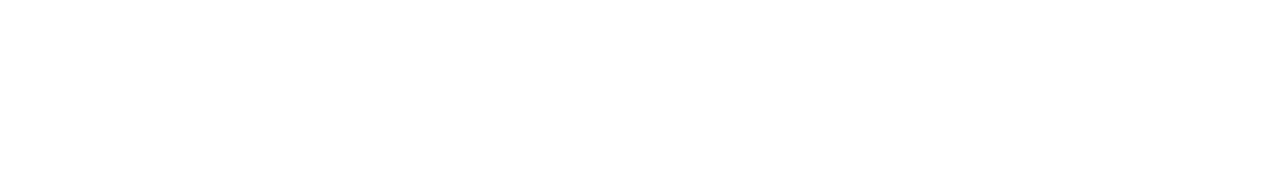
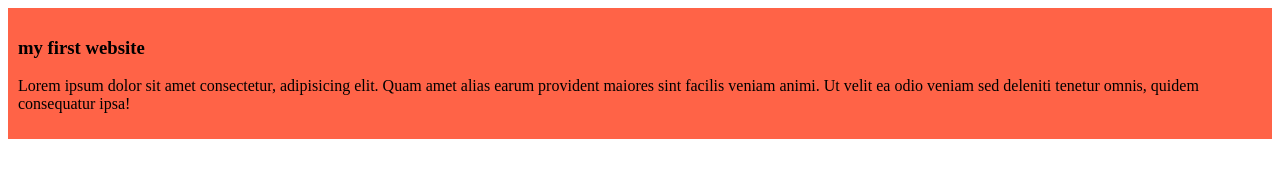
Before and after one commit to 96shahadat/my-third-github-repo, a plain HTML site: page index.html in a window 1280 px wide. Drawn offline with Linux system fonts and the light colour scheme.

Commit message:
added the first blog

```diff
--- a/index.html
+++ b/index.html
@@ -4,8 +4,13 @@
   <meta charset="UTF-8">
   <meta name="viewport" content="width=device-width, initial-scale=1.0">
   <title>valo how siyem</title>
+  <link rel="stylesheet" href="styles/blog.css">
 </head>
 <body>
+  <div>
+    <h3>my first website</h3>
+    <p>Lorem ipsum dolor sit amet consectetur, adipisicing elit. Quam amet alias earum provident maiores sint facilis veniam animi. Ut velit ea odio veniam sed deleniti tenetur omnis, quidem consequatur ipsa!</p>
+  </div>
 
 </body>
 </html>
--- /dev/null
+++ b/styles/blog.css
@@ -0,0 +1,4 @@
+div{
+  background-color: tomato;
+  padding: 10px;
+}
```
